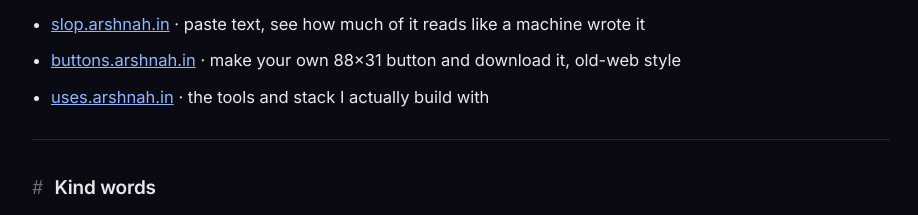
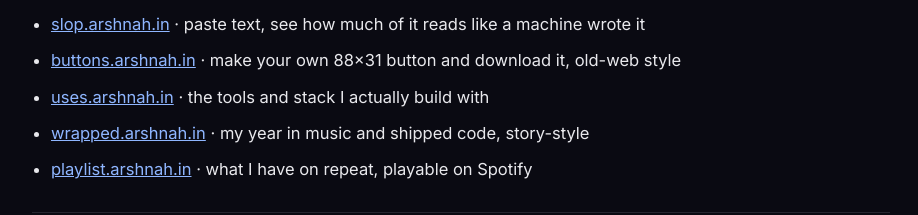
Before and after one commit to arshnah/portfolio-next, a Next.js app: page / in a window 1280 px wide. Shown: the part 2264-2479 px from the top of the page, without its empty margins (179-1097 px from the left). Built offline with nearby package versions, Linux system fonts and the light colour scheme; no server answers; the database is empty.

Commit message:
playground: add wrapped and playlist

```diff
--- a/src/app/page.tsx
+++ b/src/app/page.tsx
@@ -108,6 +108,8 @@ export default function Home() {
         <li><a href="https://slop.arshnah.in" target="_blank" rel="noopener noreferrer">slop.arshnah.in</a> &middot; paste text, see how much of it reads like a machine wrote it</li>
         <li><a href="https://buttons.arshnah.in" target="_blank" rel="noopener noreferrer">buttons.arshnah.in</a> &middot; make your own 88&times;31 button and download it, old-web style</li>
         <li><a href="https://uses.arshnah.in" target="_blank" rel="noopener noreferrer">uses.arshnah.in</a> &middot; the tools and stack I actually build with</li>
+        <li><a href="https://wrapped.arshnah.in" target="_blank" rel="noopener noreferrer">wrapped.arshnah.in</a> &middot; my year in music and shipped code, story-style</li>
+        <li><a href="https://playlist.arshnah.in" target="_blank" rel="noopener noreferrer">playlist.arshnah.in</a> &middot; what I have on repeat, playable on Spotify</li>
       </ul>
 
       <hr />
```
